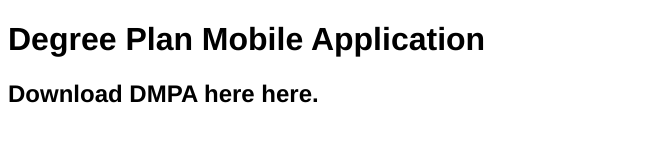
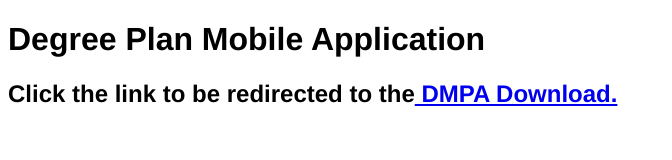
Before and after one commit to drewkasinger/DPMA, a plain HTML site: page index.html in a window 1280 px wide. Shown: the whole page, without its empty margins (0-672 px from the left). Drawn offline with Linux system fonts and the light colour scheme.

Commit message:
Update download link for DMPA in index.html

```diff
--- a/index.html
+++ b/index.html
@@ -10,7 +10,7 @@
 <body>
   <h1>Degree Plan Mobile Application </h1>
   <section>
-  <h2> Download DMPA here here. </h2>
+  <h2>Click the link to be redirected to the<a href="https://downgit.github.io/#/home?url=https://github.com/drewkasinger/DPMA/tree/0049a7b284d08c50b89ce121b03d7d043a7338b6/DPMA" </a> DMPA Download.</h2>
   </section
 </body>
 </html>
```
